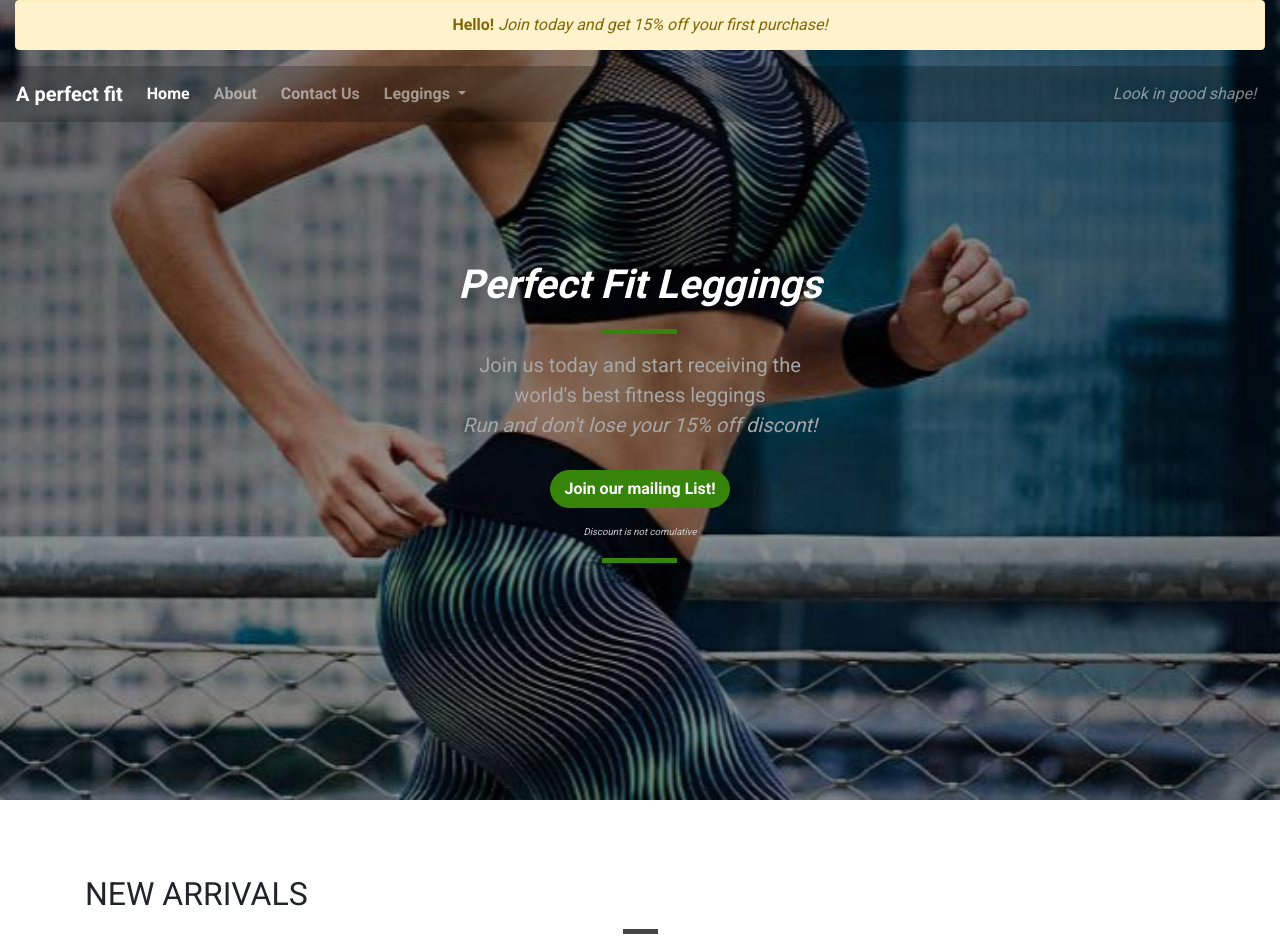
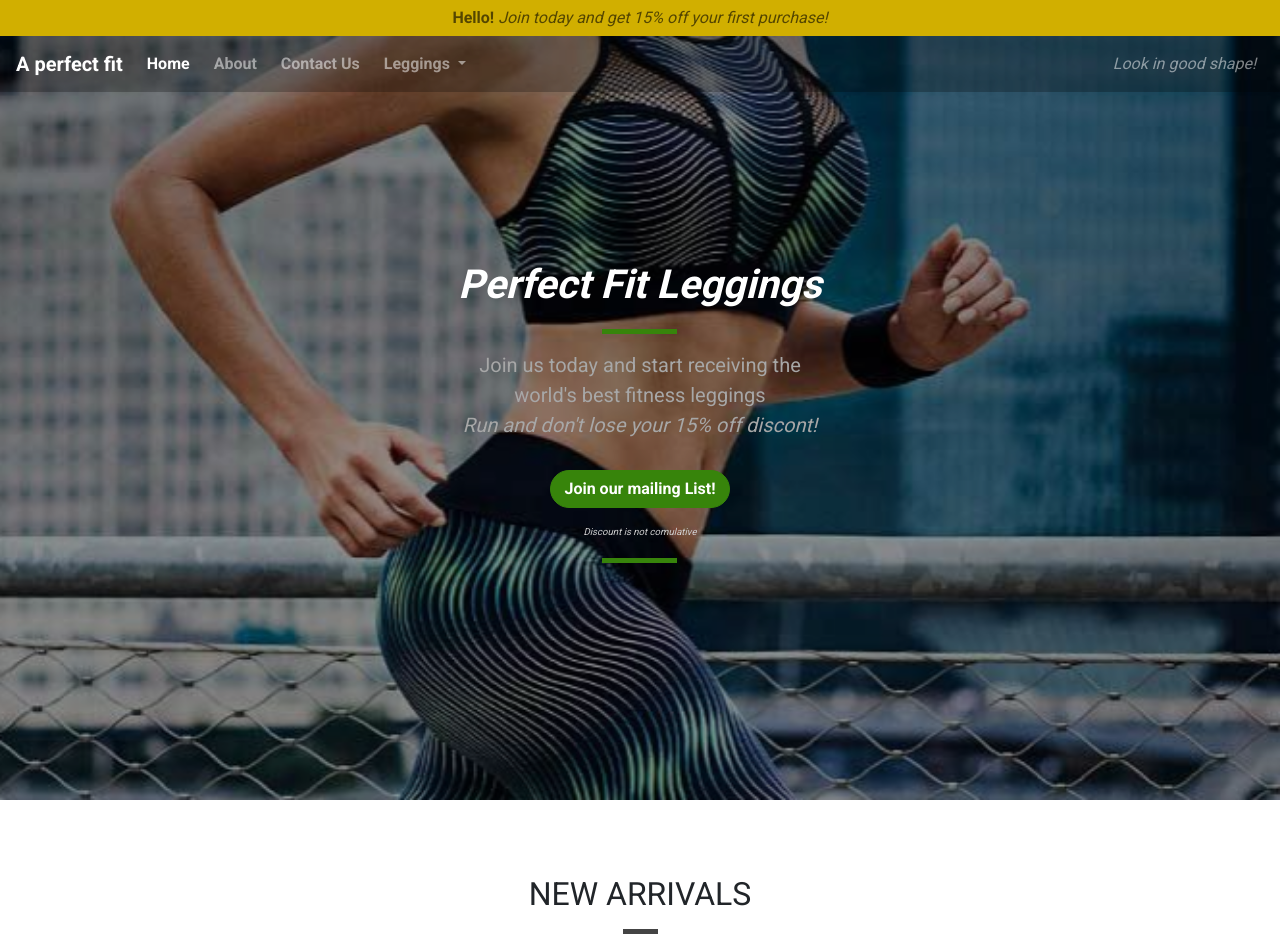
Before and after one commit to Code-Institute-Submissions/A-perfect-fit, a plain HTML site: page index.html in a window 1280 px wide. Shown: the top 947 px of the page. Drawn offline with nearby package versions, Linux system fonts and the light colour scheme.

Commit message:
added page header style

```diff
--- a/css/style.css
+++ b/css/style.css
@@ -160,3 +160,33 @@ body {
     border-color: #205104;
     color: white;
 }
+
+/*------------------------------------Alert------*/
+
+.alert-container .col-12 {
+    padding-left: 0;
+    padding-right: 0;
+}
+
+.site-wide-alert {
+    color: #544600;
+    background-color:#d1af00;
+    border-color:#d1af00;
+    padding: 5px 15px;
+    margin-bottom: 0;
+    border: 1px solid transparent;
+    border-radius: 0;
+}
+
+/*------------------------------------Page Header------*/
+
+
+.page-header {
+    margin-bottom: 0;
+    border-bottom: 0;
+    text-align: center;
+}
+
+.page-header h2 {
+    margin-top: 0;
+}
```
